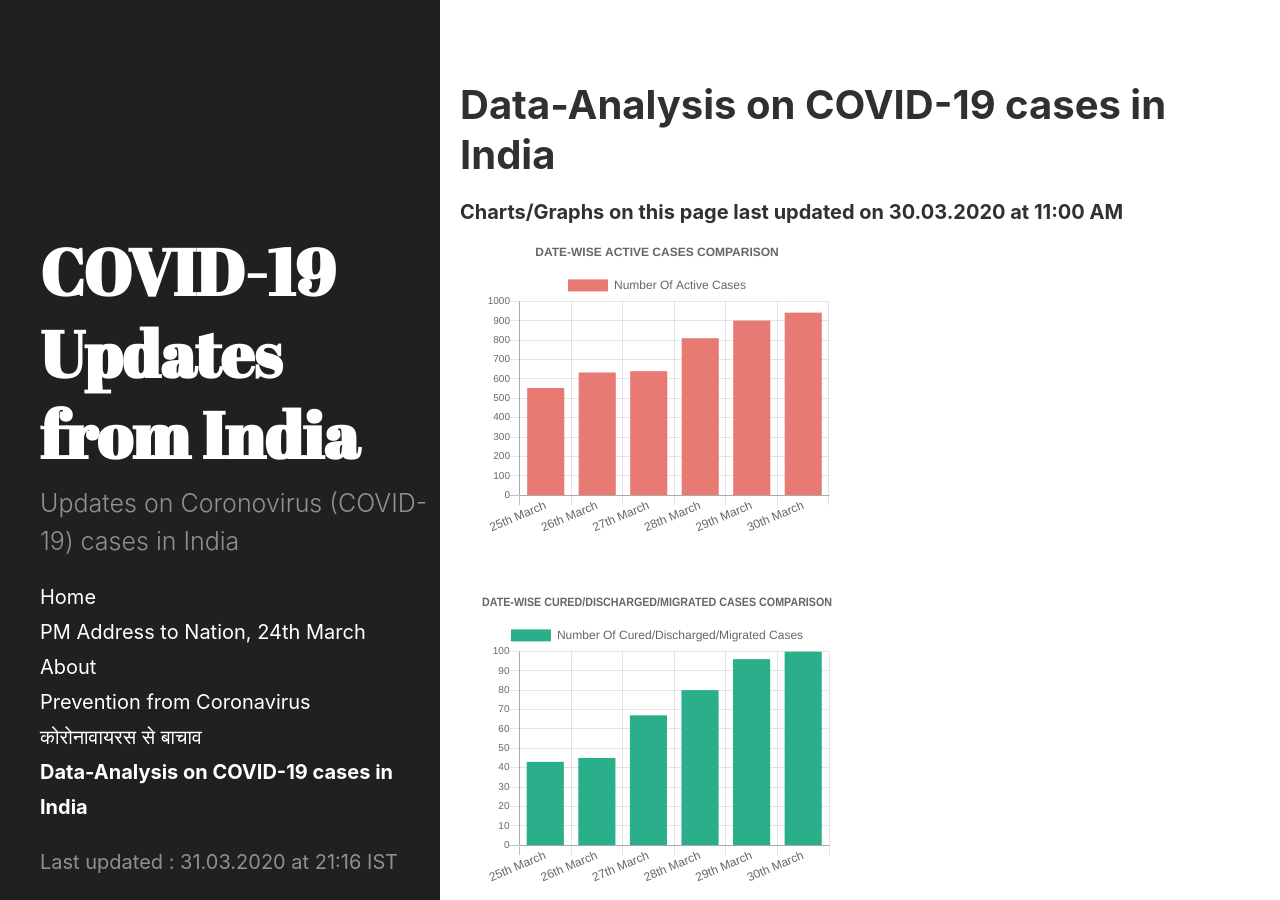
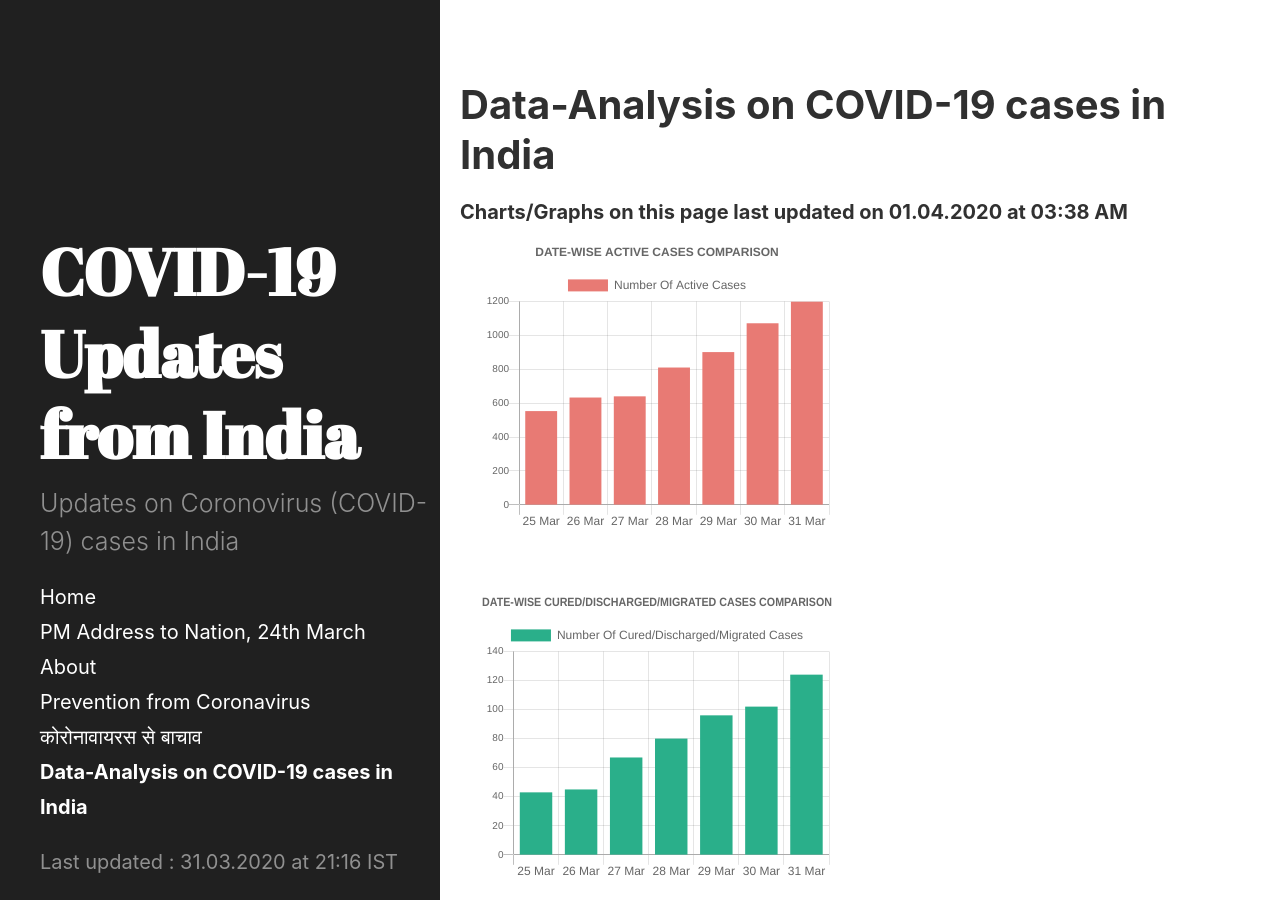
Before and after one commit to bhooraj/covid19updates-india, a Jekyll site: the page built from stats-and-charts.md, in a window 1280 px wide and 900 px high. Built offline with Jekyll 4.4.1, drawn with Linux system fonts in a browser that asks for light colours; some of the changed lines change nothing that is shown.

Commit message:
Update Charts till 31stMarch

```diff
--- /dev/null
+++ b/_includes/charts-20200401-0338.html
@@ -0,0 +1,148 @@
+
+<!-- HTML starts -->
+<div class="chartWrapper">
+    <div class="container container-fluid chartAreaWrapper" style="position: relative; height:350px; width: 90vw; margin-left:2px;">
+        <canvas id="myChart1" height="300" width="350"></canvas>
+    </div>
+    <div class="container container-fluid chartAreaWrapper" style="position: relative; height:350px; width: 90vw; margin-left:2px;">
+        <canvas id="myChart2" height="300" width="350"></canvas>
+    </div>
+    <div class="container container-fluid chartAreaWrapper" style="position: relative; height:710px; width: 90vw; margin-left:2px;">
+        <canvas id="myChart3" height="680" width="350"></canvas>
+        <p style="font-size: 0.65em;">* Please refer to the update date and time on the <a href="/">homepage</a></p>
+    </div>
+    <p><i><small>Note: The above Graphs/Charts are for the representation purpose only.</small></i></p>
+</div>
+
+<!-- HTML ends -->
+
+
+<!-- Javascript Starts -->
+<script>
+        var yAxisValues1 = ['25 Mar', '26 Mar', '27 Mar', '28 Mar', '29 Mar', '30 Mar', '31 Mar'];
+        var legendTitle1 = "Number Of Active Cases";
+        var xAxisValues1 = [553, 633, 640, 810, 901, 1071, 1200];
+        var chartTitle1 = "DATE-WISE ACTIVE CASES COMPARISON";
+        var colorsGenerated1 = ['#e87a74', '#e87a74', '#e87a74', '#e87a74', '#e87a74', '#e87a74', '#e87a74'];
+
+        //Assigning the values for chart
+        var data1 = {
+                labels: yAxisValues1,
+                datasets: [{
+                    label: legendTitle1,
+                    data: xAxisValues1,
+                    backgroundColor: colorsGenerated1
+                }]
+            };
+
+
+        var ctx = document.getElementById('myChart1').getContext('2d');
+
+        var myChart1 = new Chart(ctx, {
+            type: 'bar',
+            data: data1,
+
+            options: {
+                title: {
+                    display: true,
+                    text: chartTitle1
+                },
+                maintainAspectRatio: false,
+                responsive: false,
+                scales: {
+                    yAxes: [{
+                        ticks: {
+                            fontSize: 10,
+                            beginAtZero: true
+                        }
+                    }]
+                }
+            }
+        });
+
+
+        var yAxisValues2 = ['25 Mar', '26 Mar', '27 Mar', '28 Mar', '29 Mar', '30 Mar', '31 Mar'];
+        var legendTitle2 = "Number Of Cured/Discharged/Migrated Cases";
+        var xAxisValues2 = [43, 45, 67, 80, 96, 102, 124];
+        var chartTitle2 = "DATE-WISE CURED/DISCHARGED/MIGRATED CASES COMPARISON";
+        var colorsGenerated2 = ['#2aaf8a', '#2aaf8a', '#2aaf8a', '#2aaf8a', '#2aaf8a', '#2aaf8a', '#2aaf8a'];
+
+        //Assigning the values for chart
+        var data2 = {
+                labels: yAxisValues2,
+                datasets: [{
+                    label: legendTitle2,
+                    data: xAxisValues2,
+                    backgroundColor: colorsGenerated2
+                }]
+            };
+
+
+        var ctx = document.getElementById('myChart2').getContext('2d');
+
+        var myChart2 = new Chart(ctx, {
+            type: 'bar',
+            data: data2,
+
+            options: {
+                title: {
+                    display: true,
+                    text: chartTitle2
+                },
+                maintainAspectRatio: false,
+                responsive: false,
+                scales: {
+                    yAxes: [{
+                        ticks: {
+                            fontSize: 10,
+                            beginAtZero: true
+                        }
+                    }]
+                }
+            }
+        });
+
+
+        var yAxisValues3 = ['Andhra Pradesh', 'Andaman and Nicobar Islands', 'Bihar', 'Chandigarh', 'Chhattisgarh', 'Delhi', 'Goa', 'Gujarat', 'Haryana', 'Himachal Pradesh', 'Jammu and Kashmir', 'Karnataka', 'Kerala', 'Ladakh', 'Madhya Pradesh', 'Maharashtra', 'Manipur', 'Mizoram', 'Odisha', 'Puducherry', 'Punjab', 'Rajasthan', 'Tamil Nadu', 'Telengana', 'Uttarakhand', 'Uttar Pradesh', 'West Bengal'];
+        var legendTitle3 = "Number Of Active Cases On The Last Update*";
+        var xAxisValues3 = [39, 10, 14, 13, 8, 89, 5, 64, 19, 2, 50, 75, 214, 10, 44, 168, 1, 1, 3, 1, 37, 71, 69, 77, 5, 87, 24];
+        var chartTitle3 = "STATE-WISE COVID-19 ACTIVE CASES COMPARISON";
+        var colorsGenerated3 = ['#666699', '#666699', '#666699', '#666699', '#666699', '#666699', '#666699', '#666699', '#666699', '#666699', '#666699', '#666699', '#666699', '#666699', '#666699', '#666699', '#666699', '#666699', '#666699', '#666699', '#666699', '#666699', '#666699', '#666699', '#666699', '#666699', '#666699'];
+
+        //Assigning the values for chart
+        var data3 = {
+                labels: yAxisValues3,
+                datasets: [{
+                    label: legendTitle3,
+                    data: xAxisValues3,
+                    backgroundColor: colorsGenerated3
+                }]
+            };
+
+
+        var ctx = document.getElementById('myChart3').getContext('2d');
+
+        var myChart3 = new Chart(ctx, {
+            type: 'horizontalBar',
+            data: data3,
+
+            options: {
+                title: {
+                    display: true,
+                    text: chartTitle3
+                },
+                maintainAspectRatio: false,
+                responsive: false,
+                scales: {
+                    xAxes: [{
+                        ticks: {
+                            fontSize: 10,
+                            beginAtZero: true
+                        }
+                    }]
+                }
+            }
+        });
+
+
+ </script>
--- a/stats-and-charts.md
+++ b/stats-and-charts.md
@@ -2,5 +2,5 @@
 layout: page
 title: Data-Analysis on COVID-19 cases in India
 ---
-#### Charts/Graphs on this page last updated on 30.03.2020 at 11:00 AM
-{% include allCharts.html %}
+#### Charts/Graphs on this page last updated on 01.04.2020 at 03:38 AM
+{% include charts-20200401-0338.html %}
```
